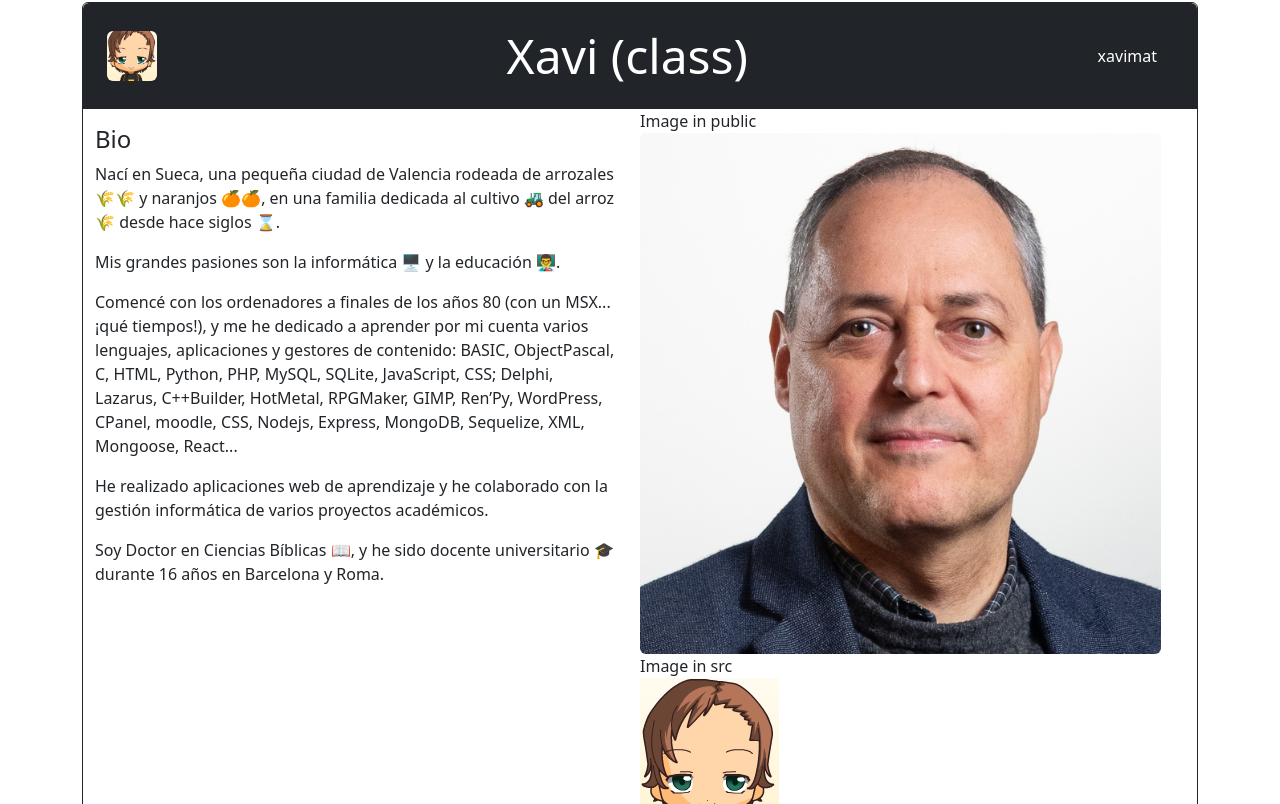
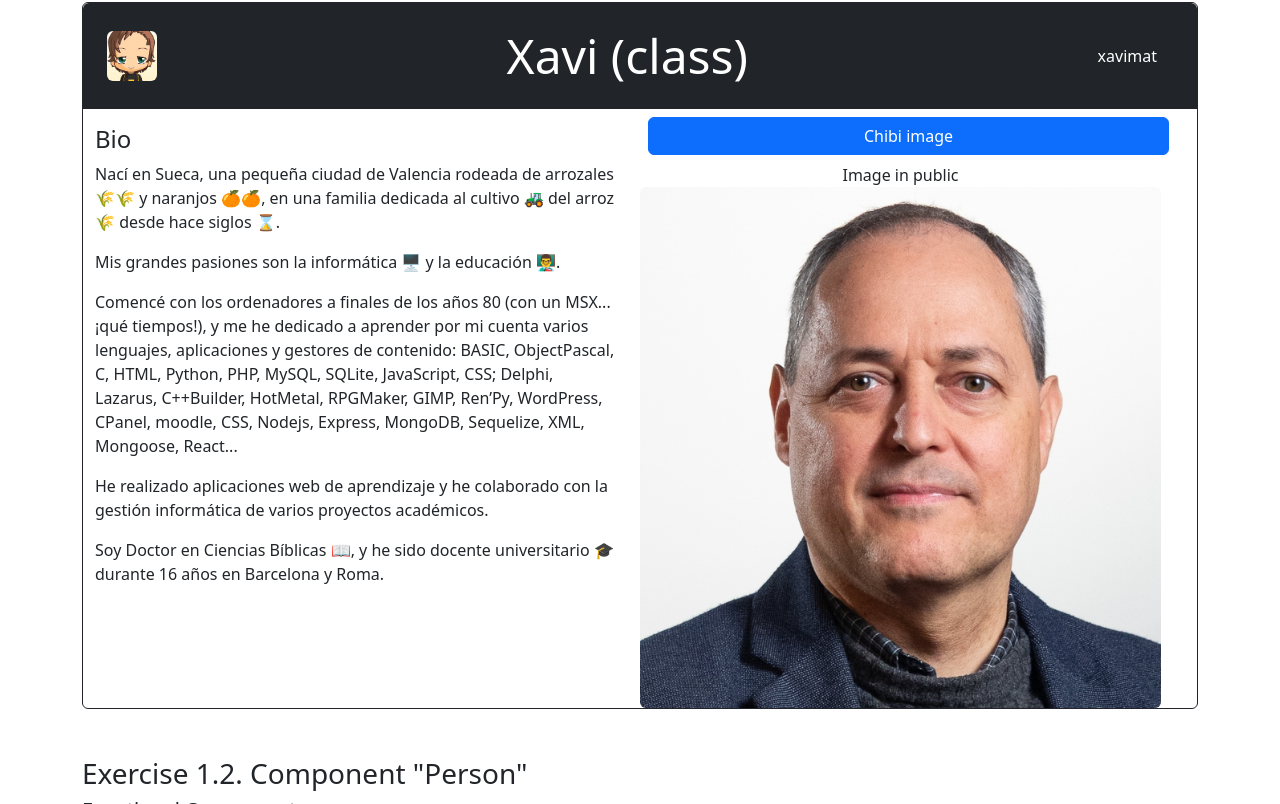
Before and after one commit to xavi-mat/boot501-react-app, a React (Create React App) app: page / in a window 1280 px wide. Shown: the part 836-1640 px from the top of the page. Built offline with nearby package versions, Linux system fonts and the light colour scheme.

Commit message:
Change state in class

```diff
--- a/src/components/HomeClass/HomeClass.jsx
+++ b/src/components/HomeClass/HomeClass.jsx
@@ -2,19 +2,35 @@ import React, { Component } from 'react';
 import jochibi from '../../assets/jochibi.jpg'
 
 export class HomeClass extends Component {
+    constructor(props) {
+        super(props);
+        this.state = { chibi: false };
+        this.handleClick = this.handleClick.bind(this);
+    }
+    handleClick() {
+        this.setState({chibi: !this.state.chibi});
+    }
     render() {
         const bioLine = this.props.bioItems.map((line, num) => <p key={num}>{line}</p>)
+        const chibi = this.state.chibi;
         return (
             <div className="container row">
                 <div className="col-md-6 mt-3">
                     <h4>Bio</h4>
                     {bioLine}
                 </div>
-                <div className="col-md-6">
-                    Image in public<br/>
-                    <img className="img-fluid rounded" src={'./assets/' + this.props.img + '.jpg'} alt="careto" />
-                    Image in src<br/>
-                    <img src={jochibi} alt=""/>
+                <div className="col-md-6 text-center">
+                    <button className='btn btn-primary m-2 w-100' onClick={this.handleClick}>
+                        {chibi ? 'Serious' : 'Chibi' } image
+                    </button>
+                    <div className={chibi ? 'd-none' : ''}>
+                        Image in public<br />
+                        <img className="img-fluid rounded" src={'./assets/' + this.props.img + '.jpg'} alt="careto" />
+                    </div>
+                    <div className={chibi ? '' : 'd-none'}>
+                        Image in src<br />
+                        <img src={jochibi} alt="" />
+                    </div>
                 </div>
             </div>
         );
```
